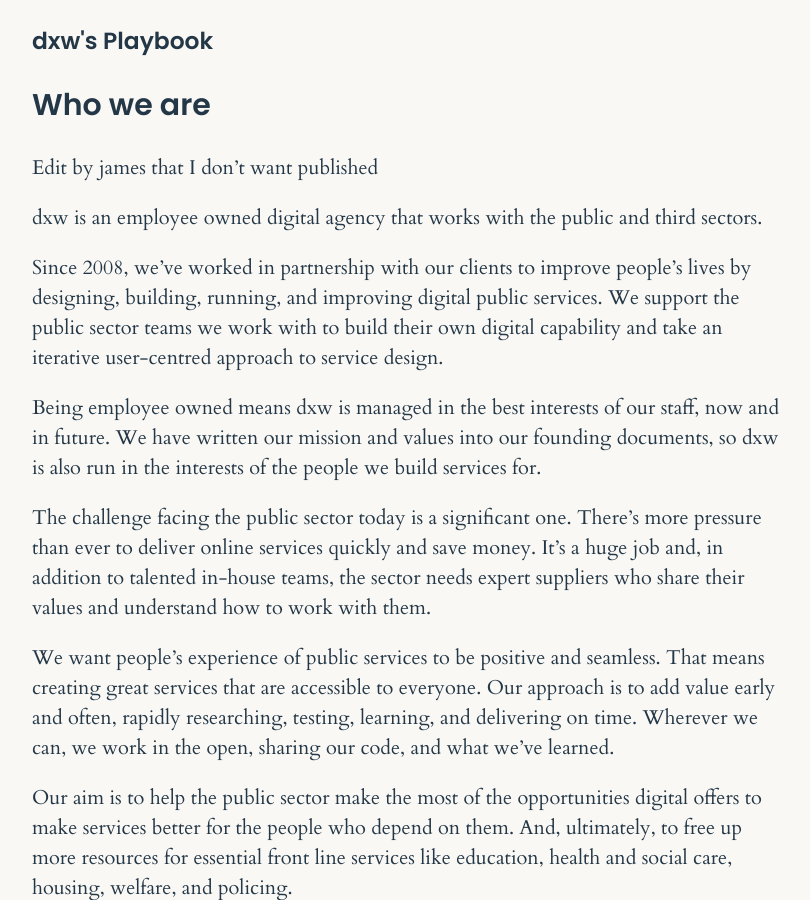
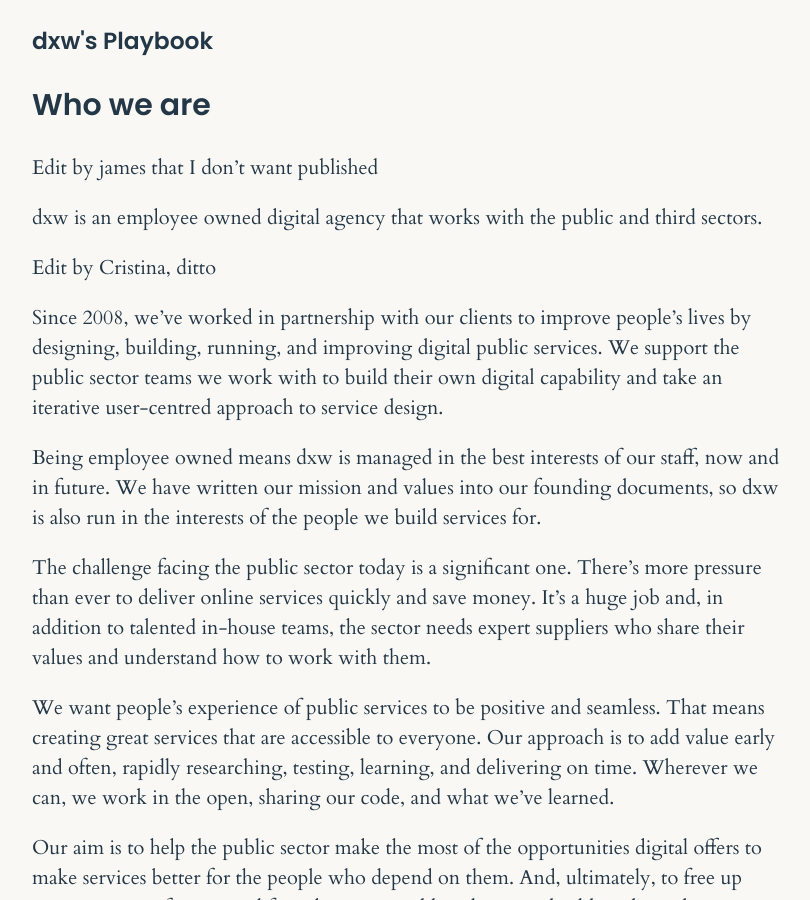
Before and after one commit to wendydxw/playbook2, a Jekyll site: the page built from index.markdown, in a window 1280 px wide and 900 px high. Shown: the whole window, without its empty margins (233-1043 px from the left). Built offline with Jekyll 4.4.1, drawn with Linux system fonts in a browser that asks for light colours.

Commit message:
Update Index “index”

```diff
--- a/index.markdown
+++ b/index.markdown
@@ -7,6 +7,8 @@
 Edit by james that I don't want published
 
 dxw is an employee owned digital agency that works with the public and third sectors.
+
+Edit by Cristina, ditto
 
 Since 2008, we’ve worked in partnership with our clients to improve people’s
 lives by designing, building, running, and improving digital public services. We
```
